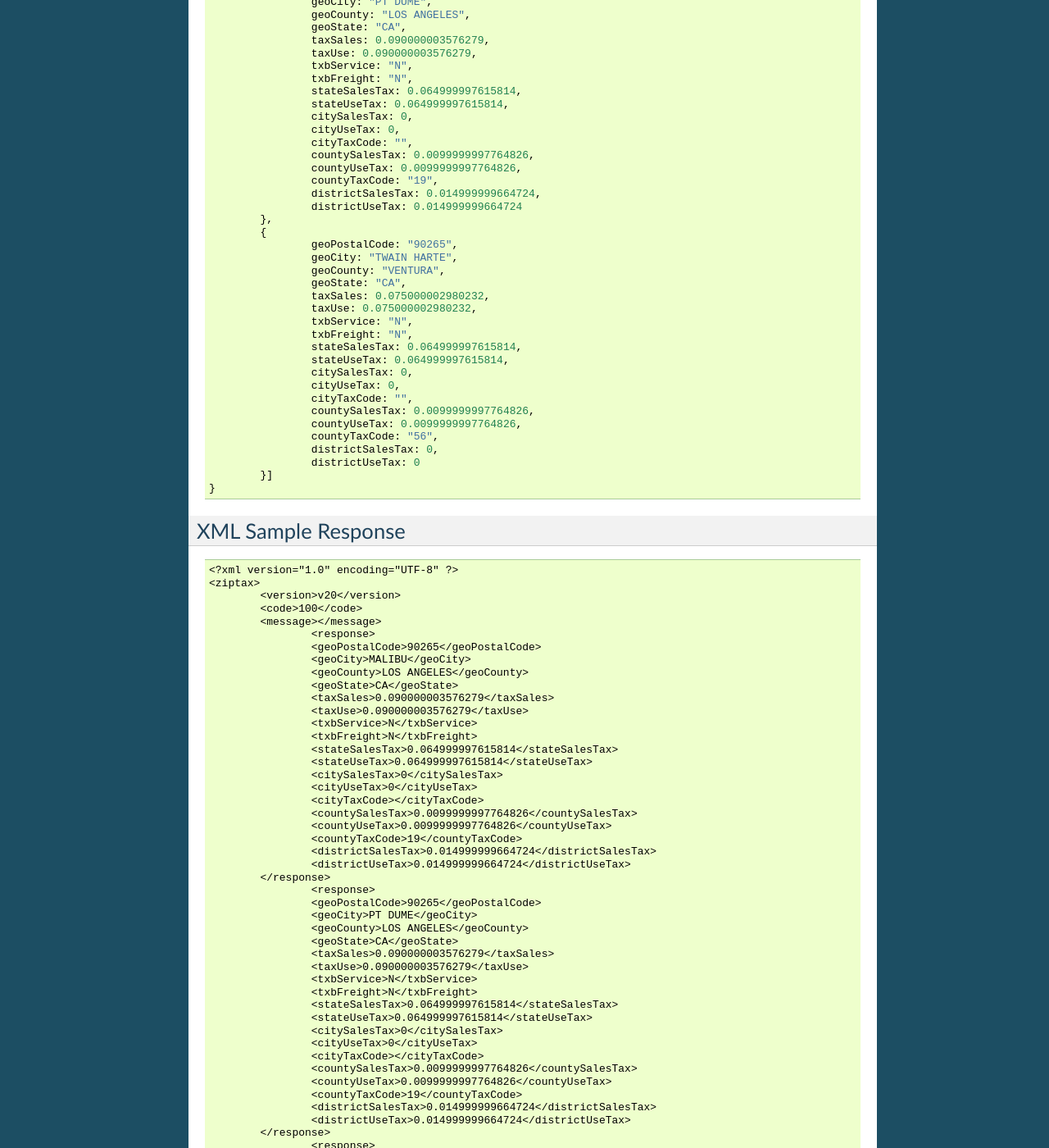
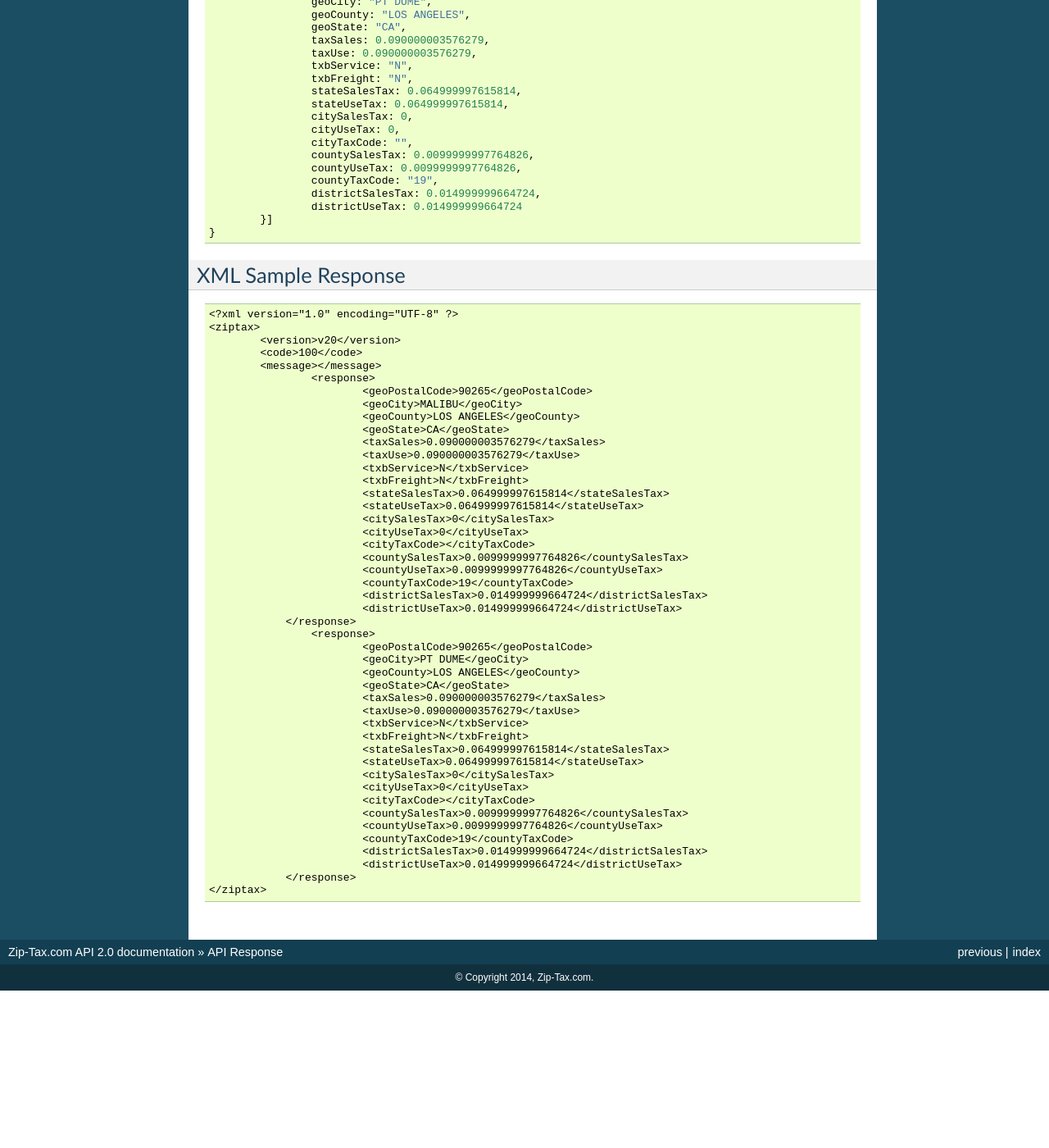
Before and after one commit to ZipTax/zip-tax-docs, a Sphinx documentation site: the page built from docs/api_response.rst, in a window 1280 px wide and 1400 px high, scrolled down 1591 px. Shown: the whole window at 82% size. Built offline with Sphinx 7.4.7, drawn with Linux system fonts in a browser that asks for light colours; pages that are not in the unit, such as notebooks, are missing from menus; after the commit the page ends 2799 px from its top, so only the background shows below that; some of the changed text lies outside the part shown.

Commit message:
shorter response samples

```diff
--- a/docs/api_response.rst
+++ b/docs/api_response.rst
@@ -128,26 +128,6 @@
 			countyTaxCode: "19",
 			districtSalesTax: 0.014999999664724,
 			districtUseTax: 0.014999999664724
-		},
-		{
-			geoPostalCode: "90265",
-			geoCity: "TWAIN HARTE",
-			geoCounty: "VENTURA",
-			geoState: "CA",
-			taxSales: 0.075000002980232,
-			taxUse: 0.075000002980232,
-			txbService: "N",
-			txbFreight: "N",
-			stateSalesTax: 0.064999997615814,
-			stateUseTax: 0.064999997615814,
-			citySalesTax: 0,
-			cityUseTax: 0,
-			cityTaxCode: "",
-			countySalesTax: 0.0099999997764826,
-			countyUseTax: 0.0099999997764826,
-			countyTaxCode: "56",
-			districtSalesTax: 0,
-			districtUseTax: 0
 		}]
 	}
 
@@ -161,63 +141,43 @@
 		<code>100</code>
 		<message></message>
 			<response>
-			<geoPostalCode>90265</geoPostalCode>
-			<geoCity>MALIBU</geoCity>
-			<geoCounty>LOS ANGELES</geoCounty>
-			<geoState>CA</geoState>
-			<taxSales>0.090000003576279</taxSales>
-			<taxUse>0.090000003576279</taxUse>
-			<txbService>N</txbService>
-			<txbFreight>N</txbFreight>
-			<stateSalesTax>0.064999997615814</stateSalesTax>
-			<stateUseTax>0.064999997615814</stateUseTax>
-			<citySalesTax>0</citySalesTax>
-			<cityUseTax>0</cityUseTax>
-			<cityTaxCode></cityTaxCode>
-			<countySalesTax>0.0099999997764826</countySalesTax>
-			<countyUseTax>0.0099999997764826</countyUseTax>
-			<countyTaxCode>19</countyTaxCode>
-			<districtSalesTax>0.014999999664724</districtSalesTax>
-			<districtUseTax>0.014999999664724</districtUseTax>
-		</response>
+				<geoPostalCode>90265</geoPostalCode>
+				<geoCity>MALIBU</geoCity>
+				<geoCounty>LOS ANGELES</geoCounty>
+				<geoState>CA</geoState>
+				<taxSales>0.090000003576279</taxSales>
+				<taxUse>0.090000003576279</taxUse>
+				<txbService>N</txbService>
+				<txbFreight>N</txbFreight>
+				<stateSalesTax>0.064999997615814</stateSalesTax>
+				<stateUseTax>0.064999997615814</stateUseTax>
+				<citySalesTax>0</citySalesTax>
+				<cityUseTax>0</cityUseTax>
+				<cityTaxCode></cityTaxCode>
+				<countySalesTax>0.0099999997764826</countySalesTax>
+				<countyUseTax>0.0099999997764826</countyUseTax>
+				<countyTaxCode>19</countyTaxCode>
+				<districtSalesTax>0.014999999664724</districtSalesTax>
+				<districtUseTax>0.014999999664724</districtUseTax>
+		    </response>
 			<response>
-			<geoPostalCode>90265</geoPostalCode>
-			<geoCity>PT DUME</geoCity>
-			<geoCounty>LOS ANGELES</geoCounty>
-			<geoState>CA</geoState>
-			<taxSales>0.090000003576279</taxSales>
-			<taxUse>0.090000003576279</taxUse>
-			<txbService>N</txbService>
-			<txbFreight>N</txbFreight>
-			<stateSalesTax>0.064999997615814</stateSalesTax>
-			<stateUseTax>0.064999997615814</stateUseTax>
-			<citySalesTax>0</citySalesTax>
-			<cityUseTax>0</cityUseTax>
-			<cityTaxCode></cityTaxCode>
-			<countySalesTax>0.0099999997764826</countySalesTax>
-			<countyUseTax>0.0099999997764826</countyUseTax>
-			<countyTaxCode>19</countyTaxCode>
-			<districtSalesTax>0.014999999664724</districtSalesTax>
-			<districtUseTax>0.014999999664724</districtUseTax>
-		</response>
-			<response>
-			<geoPostalCode>90265</geoPostalCode>
-			<geoCity>TWAIN HARTE</geoCity>
-			<geoCounty>VENTURA</geoCounty>
-			<geoState>CA</geoState>
-			<taxSales>0.075000002980232</taxSales>
-			<taxUse>0.075000002980232</taxUse>
-			<txbService>N</txbService>
-			<txbFreight>N</txbFreight>
-			<stateSalesTax>0.064999997615814</stateSalesTax>
-			<stateUseTax>0.064999997615814</stateUseTax>
-			<citySalesTax>0</citySalesTax>
-			<cityUseTax>0</cityUseTax>
-			<cityTaxCode></cityTaxCode>
-			<countySalesTax>0.0099999997764826</countySalesTax>
-			<countyUseTax>0.0099999997764826</countyUseTax>
-			<countyTaxCode>56</countyTaxCode>
-			<districtSalesTax>0</districtSalesTax>
-			<districtUseTax>0</districtUseTax>
-		</response>
+				<geoPostalCode>90265</geoPostalCode>
+				<geoCity>PT DUME</geoCity>
+				<geoCounty>LOS ANGELES</geoCounty>
+				<geoState>CA</geoState>
+				<taxSales>0.090000003576279</taxSales>
+				<taxUse>0.090000003576279</taxUse>
+				<txbService>N</txbService>
+				<txbFreight>N</txbFreight>
+				<stateSalesTax>0.064999997615814</stateSalesTax>
+				<stateUseTax>0.064999997615814</stateUseTax>
+				<citySalesTax>0</citySalesTax>
+				<cityUseTax>0</cityUseTax>
+				<cityTaxCode></cityTaxCode>
+				<countySalesTax>0.0099999997764826</countySalesTax>
+				<countyUseTax>0.0099999997764826</countyUseTax>
+				<countyTaxCode>19</countyTaxCode>
+				<districtSalesTax>0.014999999664724</districtSalesTax>
+				<districtUseTax>0.014999999664724</districtUseTax>
+		    </response>
 	</ziptax>
```
